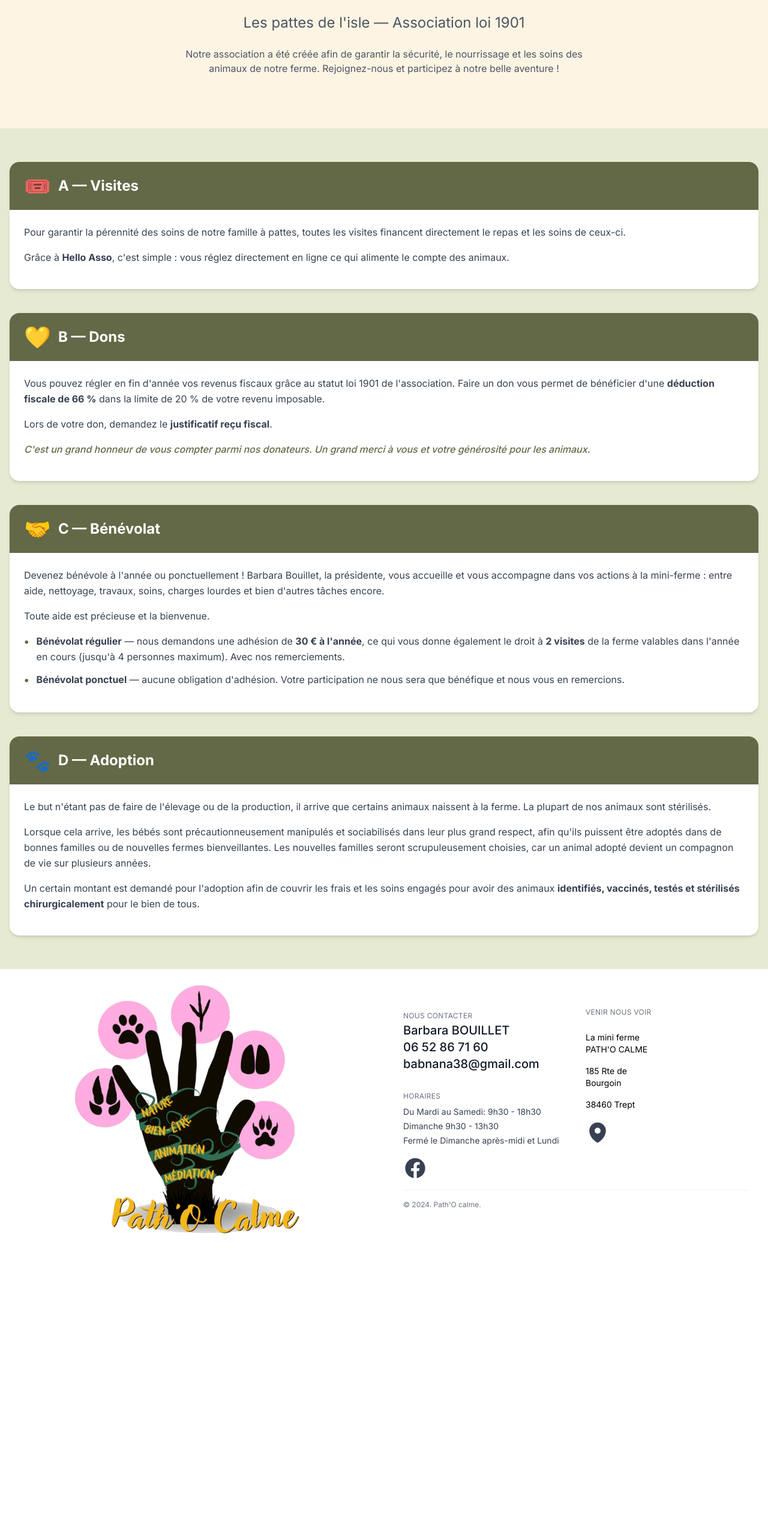
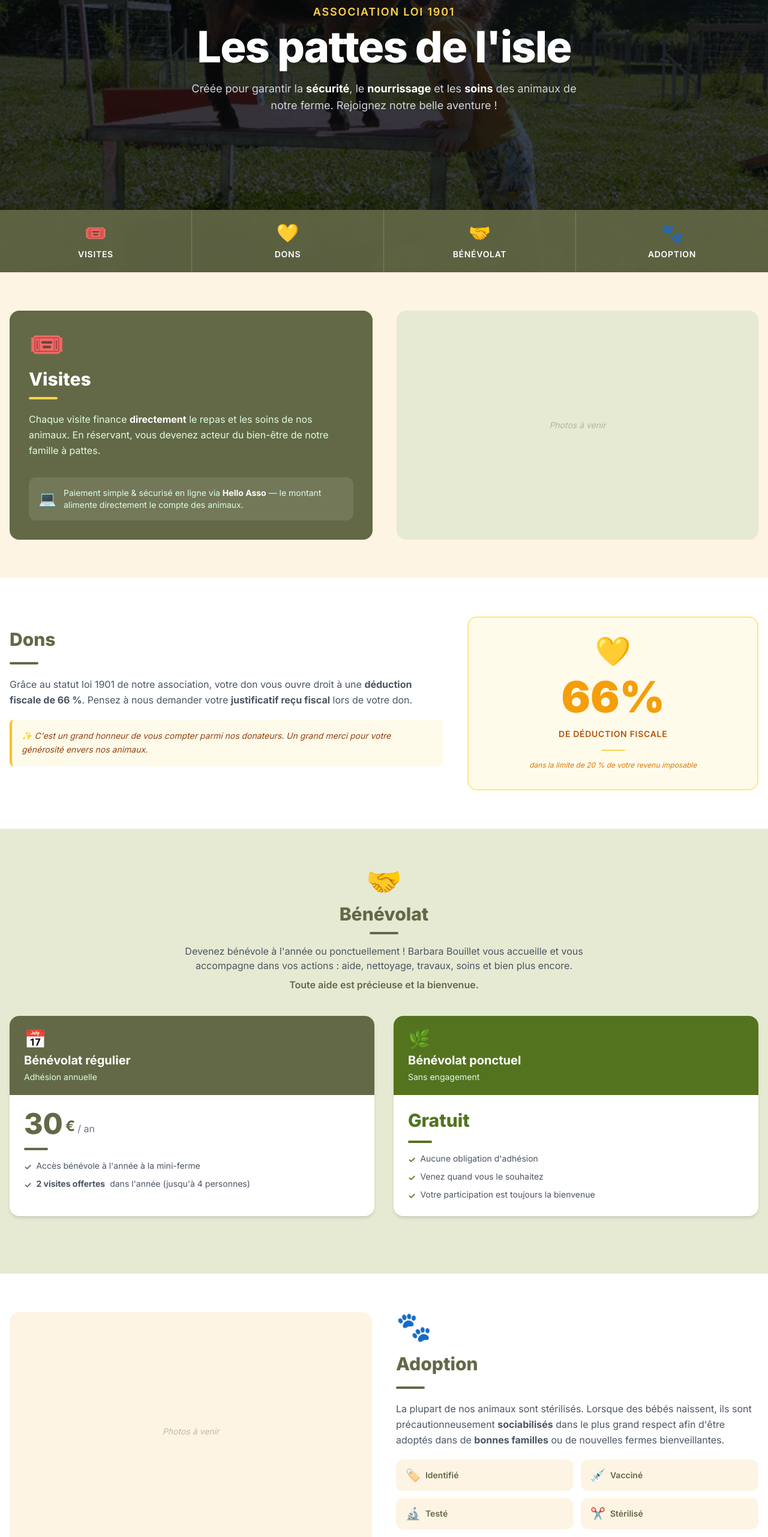
Before and after one commit to BenBBO/pathocalme, a Next.js app: page /association in a window 1280 px wide. Shown: the part 234-2797 px from the top of the page at 60% size. Before the commit the page ends 2315 px from the top, so only its background shows below. Built offline with nearby package versions, Linux system fonts and the light colour scheme.

Commit message:
Redesign association page: immersive hero, warm sections, visual stat highlights
Co-authored-by: ben-acorel <205780827+ben-acorel@users.noreply.github.com>

```diff
--- a/src/app/association/page.js
+++ b/src/app/association/page.js
@@ -1,139 +1,313 @@
 "use client"
 import { motion } from "framer-motion";
 
-const Section = ({ id, emoji, title, children }) => (
-  <motion.div
-    id={id}
-    className="bg-white rounded-2xl shadow-md overflow-hidden"
-    initial={{ opacity: 0, y: 30 }}
-    transition={{ duration: 0.8 }}
-    whileInView={{ opacity: 1, y: 0 }}
-    viewport={{ once: true }}
-  >
-    <div className="bg-secondary px-6 py-5 flex items-center gap-3">
-      <span className="text-4xl" aria-hidden="true">{emoji}</span>
-      <h2 className="text-2xl font-bold text-white">{title}</h2>
-    </div>
-    <div className="p-6 text-gray-700 space-y-4 text-base leading-relaxed">
-      {children}
-    </div>
-  </motion.div>
-);
+const fadeUp = {
+  initial: { opacity: 0, y: 40 },
+  whileInView: { opacity: 1, y: 0 },
+  transition: { duration: 0.7 },
+  viewport: { once: true },
+};
+
+const quickLinks = [
+  { id: "visites", emoji: "🎟️", label: "Visites" },
+  { id: "dons", emoji: "💛", label: "Dons" },
+  { id: "benevolat", emoji: "🤝", label: "Bénévolat" },
+  { id: "adoption", emoji: "🐾", label: "Adoption" },
+];
 
 export default function Association() {
   return (
     <>
-      {/* Hero */}
-      <section className="bg-association py-14">
-        <div className="px-4 mx-auto max-w-screen-xl text-center py-10 lg:py-8">
-          <h1 className="mb-4 text-4xl font-extrabold tracking-tight leading-none text-secondary md:text-6xl lg:text-7xl">
-            Notre Association
-          </h1>
-          <p className="mb-6 text-xl font-normal text-gray-600 lg:text-2xl sm:px-16 lg:px-48">
-            Les pattes de l&apos;isle — Association loi 1901
-          </p>
-          <p className="text-base text-gray-600 max-w-2xl mx-auto">
-            Notre association a été créée afin de garantir la sécurité, le nourrissage et les soins
-            des animaux de notre ferme. Rejoignez-nous et participez à notre belle aventure !
-          </p>
+      {/* ── HERO ─────────────────────────────────────────────────── */}
+      <section
+        className="relative bg-cover bg-center bg-no-repeat bg-gray-700 bg-blend-multiply"
+        style={{ backgroundImage: "url(images/miniferme.png)" }}
+      >
+        <div className="px-4 mx-auto max-w-screen-xl text-center py-24 lg:py-40">
+          <motion.p
+            className="mb-2 text-lg font-semibold uppercase tracking-widest text-amber-300"
+            {...fadeUp}
+          >
+            Association loi 1901
+          </motion.p>
+          <motion.h1
+            className="mb-5 text-5xl font-extrabold tracking-tight leading-tight text-white md:text-7xl"
+            initial={{ opacity: 0, y: 40 }}
+            whileInView={{ opacity: 1, y: 0 }}
+            transition={{ duration: 0.7, delay: 0.1 }}
+            viewport={{ once: true }}
+          >
+            Les pattes de l&apos;isle
+          </motion.h1>
+          <motion.p
+            className="text-lg text-gray-300 max-w-2xl mx-auto"
+            initial={{ opacity: 0, y: 40 }}
+            whileInView={{ opacity: 1, y: 0 }}
+            transition={{ duration: 0.7, delay: 0.2 }}
+            viewport={{ once: true }}
+          >
+            Créée pour garantir la <strong className="text-white">sécurité</strong>,
+            le <strong className="text-white">nourrissage</strong> et les{" "}
+            <strong className="text-white">soins</strong> des animaux de notre ferme.
+            Rejoignez notre belle aventure !
+          </motion.p>
+        </div>
+
+        {/* Quick-nav tiles */}
+        <div className="relative z-10 bg-secondary/90 backdrop-blur-sm">
+          <div className="mx-auto max-w-screen-xl grid grid-cols-2 md:grid-cols-4">
+            {quickLinks.map(({ id, emoji, label }, i) => (
+              <motion.a
+                key={id}
+                href={`#${id}`}
+                className="flex flex-col items-center gap-2 py-5 text-white hover:bg-white/10 transition-colors duration-200 border-r border-white/20 last:border-r-0"
+                initial={{ opacity: 0, y: 20 }}
+                whileInView={{ opacity: 1, y: 0 }}
+                transition={{ duration: 0.4, delay: i * 0.08 }}
+                viewport={{ once: true }}
+              >
+                <span className="text-3xl">{emoji}</span>
+                <span className="text-sm font-semibold uppercase tracking-wider">{label}</span>
+              </motion.a>
+            ))}
+          </div>
         </div>
       </section>
 
-      {/* Sections */}
-      <section className="bg-primary py-14">
-        <div className="px-4 mx-auto max-w-screen-xl grid grid-cols-1 gap-10">
+      {/* ── A — VISITES ──────────────────────────────────────────── */}
+      <section id="visites" className="bg-association py-16">
+        <div className="px-4 mx-auto max-w-screen-xl">
+          <div className="flex flex-col md:flex-row gap-10 items-stretch">
 
-          {/* A — Visites */}
-          <Section id="visites" emoji="🎟️" title="A — Visites">
-            <p>
-              Pour garantir la pérennité des soins de notre famille à pattes, toutes les visites financent
-              directement le repas et les soins de ceux-ci.
+            {/* Left — warm message panel */}
+            <motion.div
+              className="md:w-1/2 bg-secondary rounded-2xl p-8 flex flex-col justify-between text-white"
+              {...fadeUp}
+            >
+              <div>
+                <span className="text-5xl mb-4 block" aria-hidden="true">🎟️</span>
+                <h2 className="text-3xl font-extrabold mb-3">Visites</h2>
+                <span className="block w-12 h-1 rounded-full bg-amber-300 mb-5"></span>
+                <p className="text-green-100 leading-relaxed">
+                  Chaque visite finance <strong className="text-white">directement</strong> le repas
+                  et les soins de nos animaux. En réservant, vous devenez acteur du bien-être de notre
+                  famille à pattes.
                 </p>
-            <p>
-              Grâce à <strong>Hello Asso</strong>, c&apos;est simple : vous réglez directement en ligne ce qui
-              alimente le compte des animaux.
+              </div>
+              <div className="mt-8 flex items-center gap-3 bg-white/10 rounded-xl p-4">
+                <span className="text-2xl" aria-hidden="true">💻</span>
+                <p className="text-sm text-green-100">
+                  Paiement simple &amp; sécurisé en ligne via{" "}
+                  <strong className="text-white">Hello Asso</strong> — le montant alimente directement
+                  le compte des animaux.
                 </p>
-            {/* Photos placeholder — images will be added here */}
-            <div className="grid grid-cols-1 sm:grid-cols-2 gap-4 mt-4 association-photos-visites">
-              {/* Photos à venir */}
               </div>
-          </Section>
+            </motion.div>
 
-          {/* B — Dons */}
-          <Section id="dons" emoji="💛" title="B — Dons">
-            <p>
-              Vous pouvez régler en fin d&apos;année vos revenus fiscaux grâce au statut loi 1901 de
-              l&apos;association. Faire un don vous permet de bénéficier d&apos;une{" "}
-              <strong>déduction fiscale de 66 %</strong> dans la limite de 20 % de votre revenu imposable.
+            {/* Right — photo placeholder */}
+            <motion.div
+              className="md:w-1/2 rounded-2xl overflow-hidden bg-primary flex items-center justify-center min-h-64 association-photos-visites"
+              initial={{ opacity: 0, x: 40 }}
+              whileInView={{ opacity: 1, x: 0 }}
+              transition={{ duration: 0.7 }}
+              viewport={{ once: true }}
+            >
+              <p className="text-secondary/40 text-sm italic">Photos à venir</p>
+            </motion.div>
+
+          </div>
+        </div>
+      </section>
+
+      {/* ── B — DONS ─────────────────────────────────────────────── */}
+      <section id="dons" className="bg-white py-16">
+        <div className="px-4 mx-auto max-w-screen-xl">
+          <div className="flex flex-col md:flex-row-reverse gap-10 items-stretch">
+
+            {/* Right — big stat panel */}
+            <motion.div
+              className="md:w-2/5 bg-amber-50 border-2 border-amber-200 rounded-2xl p-8 flex flex-col items-center justify-center text-center gap-4"
+              {...fadeUp}
+            >
+              <span className="text-5xl" aria-hidden="true">💛</span>
+              <p className="text-7xl font-black text-amber-500 leading-none">66%</p>
+              <p className="text-sm font-semibold text-amber-700 uppercase tracking-wider">
+                de déduction fiscale
               </p>
-            <p>
-              Lors de votre don, demandez le <strong>justificatif reçu fiscal</strong>.
+              <span className="block w-10 h-0.5 rounded-full bg-amber-300"></span>
+              <p className="text-xs text-amber-600 italic">
+                dans la limite de 20 % de votre revenu imposable
               </p>
-            <p className="italic text-secondary font-medium">
-              C&apos;est un grand honneur de vous compter parmi nos donateurs. Un grand merci à vous et
-              votre générosité pour les animaux.
+            </motion.div>
+
+            {/* Left — text */}
+            <motion.div
+              className="md:w-3/5 flex flex-col justify-center gap-5"
+              initial={{ opacity: 0, x: -40 }}
+              whileInView={{ opacity: 1, x: 0 }}
+              transition={{ duration: 0.7 }}
+              viewport={{ once: true }}
+            >
+              <h2 className="text-3xl font-extrabold text-secondary">Dons</h2>
+              <span className="block w-12 h-1 rounded-full bg-secondary"></span>
+              <p className="text-gray-600 leading-relaxed">
+                Grâce au statut loi 1901 de notre association, votre don vous ouvre droit à une{" "}
+                <strong>déduction fiscale de 66 %</strong>. Pensez à nous demander votre{" "}
+                <strong>justificatif reçu fiscal</strong> lors de votre don.
               </p>
+              <div className="bg-amber-50 border-l-4 border-amber-400 rounded-lg p-4">
+                <p className="text-amber-800 italic text-sm leading-relaxed">
+                  ✨ C&apos;est un grand honneur de vous compter parmi nos donateurs. Un grand merci pour
+                  votre générosité envers nos animaux.
+                </p>
+              </div>
               {/* Photos placeholder */}
-            <div className="grid grid-cols-1 sm:grid-cols-2 gap-4 mt-4 association-photos-dons">
-              {/* Photos à venir */}
+              <div className="association-photos-dons"></div>
+            </motion.div>
+
           </div>
-          </Section>
+        </div>
+      </section>
 
-          {/* C — Bénévolat */}
-          <Section id="benevolat" emoji="🤝" title="C — Bénévolat">
-            <p>
-              Devenez bénévole à l&apos;année ou ponctuellement ! Barbara Bouillet, la présidente, vous
-              accueille et vous accompagne dans vos actions à la mini-ferme : entre aide, nettoyage,
-              travaux, soins, charges lourdes et bien d&apos;autres tâches encore.
+      {/* ── C — BÉNÉVOLAT ────────────────────────────────────────── */}
+      <section id="benevolat" className="bg-primary py-16">
+        <div className="px-4 mx-auto max-w-screen-xl">
+          <motion.div className="text-center mb-10" {...fadeUp}>
+            <span className="text-5xl block mb-3" aria-hidden="true">🤝</span>
+            <h2 className="text-3xl font-extrabold text-secondary">Bénévolat</h2>
+            <span className="block w-12 h-1 rounded-full bg-secondary mx-auto mt-3 mb-4"></span>
+            <p className="text-gray-600 max-w-2xl mx-auto">
+              Devenez bénévole à l&apos;année ou ponctuellement ! Barbara Bouillet vous accueille et vous
+              accompagne dans vos actions : aide, nettoyage, travaux, soins et bien plus encore.
+              <span className="block mt-2 font-semibold text-secondary">Toute aide est précieuse et la bienvenue.</span>
             </p>
-            <p>Toute aide est précieuse et la bienvenue.</p>
-            <ul className="space-y-3 mt-2">
-              <li className="flex gap-3">
-                <span className="text-secondary font-bold text-lg flex-shrink-0">•</span>
-                <span>
-                  <strong>Bénévolat régulier</strong> — nous demandons une adhésion de{" "}
-                  <strong>30 € à l&apos;année</strong>, ce qui vous donne également le droit à{" "}
-                  <strong>2 visites</strong> de la ferme valables dans l&apos;année en cours (jusqu&apos;à
-                  4 personnes maximum). Avec nos remerciements.
-                </span>
+          </motion.div>
+
+          <div className="grid grid-cols-1 md:grid-cols-2 gap-8">
+
+            {/* Régulier */}
+            <motion.div
+              className="bg-white rounded-2xl shadow-md overflow-hidden flex flex-col"
+              initial={{ opacity: 0, y: 30 }}
+              whileInView={{ opacity: 1, y: 0 }}
+              transition={{ duration: 0.6 }}
+              viewport={{ once: true }}
+            >
+              <div className="bg-secondary px-6 py-5">
+                <span className="text-3xl block mb-1" aria-hidden="true">📅</span>
+                <h3 className="text-xl font-bold text-white">Bénévolat régulier</h3>
+                <p className="text-green-100 text-sm mt-1">Adhésion annuelle</p>
+              </div>
+              <div className="p-6 flex flex-col gap-4 flex-1">
+                <div className="flex items-end gap-1">
+                  <span className="text-5xl font-extrabold text-secondary">30</span>
+                  <span className="text-2xl font-bold text-secondary mb-1">€</span>
+                  <span className="text-gray-500 mb-1">/ an</span>
+                </div>
+                <span className="block w-10 h-1 rounded-full bg-secondary"></span>
+                <ul className="space-y-2 text-sm text-gray-600">
+                  <li className="flex items-start gap-2">
+                    <span className="text-secondary font-bold mt-0.5">✓</span>
+                    Accès bénévole à l&apos;année à la mini-ferme
                   </li>
-              <li className="flex gap-3">
-                <span className="text-secondary font-bold text-lg flex-shrink-0">•</span>
-                <span>
-                  <strong>Bénévolat ponctuel</strong> — aucune obligation d&apos;adhésion. Votre
-                  participation ne nous sera que bénéfique et nous vous en remercions.
-                </span>
+                  <li className="flex items-start gap-2">
+                    <span className="text-secondary font-bold mt-0.5">✓</span>
+                    <strong>2 visites offertes</strong> dans l&apos;année (jusqu&apos;à 4 personnes)
                   </li>
                 </ul>
+              </div>
+            </motion.div>
+
+            {/* Ponctuel */}
+            <motion.div
+              className="bg-white rounded-2xl shadow-md overflow-hidden flex flex-col"
+              initial={{ opacity: 0, y: 30 }}
+              whileInView={{ opacity: 1, y: 0 }}
+              transition={{ duration: 0.6, delay: 0.1 }}
+              viewport={{ once: true }}
+            >
+              <div className="bg-text-nature px-6 py-5">
+                <span className="text-3xl block mb-1" aria-hidden="true">🌿</span>
+                <h3 className="text-xl font-bold text-white">Bénévolat ponctuel</h3>
+                <p className="text-green-100 text-sm mt-1">Sans engagement</p>
+              </div>
+              <div className="p-6 flex flex-col gap-4 flex-1">
+                <div className="flex items-end gap-2">
+                  <span className="text-3xl font-extrabold text-text-nature">Gratuit</span>
+                </div>
+                <span className="block w-10 h-1 rounded-full bg-text-nature"></span>
+                <ul className="space-y-2 text-sm text-gray-600">
+                  <li className="flex items-start gap-2">
+                    <span className="text-text-nature font-bold mt-0.5">✓</span>
+                    Aucune obligation d&apos;adhésion
+                  </li>
+                  <li className="flex items-start gap-2">
+                    <span className="text-text-nature font-bold mt-0.5">✓</span>
+                    Venez quand vous le souhaitez
+                  </li>
+                  <li className="flex items-start gap-2">
+                    <span className="text-text-nature font-bold mt-0.5">✓</span>
+                    Votre participation est toujours la bienvenue
+                  </li>
+                </ul>
+              </div>
+            </motion.div>
+
+          </div>
           {/* Photos placeholder */}
-            <div className="grid grid-cols-1 sm:grid-cols-2 gap-4 mt-4 association-photos-benevolat">
-              {/* Photos à venir */}
+          <div className="mt-8 association-photos-benevolat"></div>
         </div>
-          </Section>
+      </section>
 
-          {/* D — Adoption */}
-          <Section id="adoption" emoji="🐾" title="D — Adoption">
-            <p>
-              Le but n&apos;étant pas de faire de l&apos;élevage ou de la production, il arrive que certains
-              animaux naissent à la ferme. La plupart de nos animaux sont stérilisés.
+      {/* ── D — ADOPTION ─────────────────────────────────────────── */}
+      <section id="adoption" className="bg-white py-16">
+        <div className="px-4 mx-auto max-w-screen-xl">
+          <div className="flex flex-col md:flex-row gap-10 items-stretch">
+
+            {/* Left — photo placeholder */}
+            <motion.div
+              className="md:w-1/2 rounded-2xl overflow-hidden bg-association flex items-center justify-center min-h-64 association-photos-adoption"
+              initial={{ opacity: 0, x: -40 }}
+              whileInView={{ opacity: 1, x: 0 }}
+              transition={{ duration: 0.7 }}
+              viewport={{ once: true }}
+            >
+              <p className="text-secondary/40 text-sm italic">Photos à venir</p>
+            </motion.div>
+
+            {/* Right — text */}
+            <motion.div
+              className="md:w-1/2 flex flex-col justify-center gap-5"
+              {...fadeUp}
+            >
+              <span className="text-5xl" aria-hidden="true">🐾</span>
+              <h2 className="text-3xl font-extrabold text-secondary">Adoption</h2>
+              <span className="block w-12 h-1 rounded-full bg-secondary"></span>
+              <p className="text-gray-600 leading-relaxed">
+                La plupart de nos animaux sont stérilisés. Lorsque des bébés naissent, ils sont
+                précautionneusement <strong>sociabilisés</strong> dans le plus grand respect afin
+                d&apos;être adoptés dans de <strong>bonnes familles</strong> ou de nouvelles fermes
+                bienveillantes.
               </p>
-            <p>
-              Lorsque cela arrive, les bébés sont précautionneusement manipulés et sociabilisés dans leur
-              plus grand respect, afin qu&apos;ils puissent être adoptés dans de bonnes familles ou de nouvelles
-              fermes bienveillantes. Les nouvelles familles seront scrupuleusement choisies, car un animal
-              adopté devient un compagnon de vie sur plusieurs années.
+              <div className="grid grid-cols-2 gap-3">
+                {[
+                  { emoji: "🏷️", label: "Identifié" },
+                  { emoji: "💉", label: "Vacciné" },
+                  { emoji: "🔬", label: "Testé" },
+                  { emoji: "✂️", label: "Stérilisé" },
+                ].map(({ emoji, label }) => (
+                  <div key={label} className="flex items-center gap-2 bg-association rounded-xl px-4 py-3">
+                    <span className="text-xl" aria-hidden="true">{emoji}</span>
+                    <span className="text-sm font-semibold text-secondary">{label}</span>
+                  </div>
+                ))}
+              </div>
+              <p className="text-xs text-gray-400 italic">
+                Un montant est demandé pour couvrir les frais engagés pour le bien de tous.
               </p>
-            <p>
-              Un certain montant est demandé pour l&apos;adoption afin de couvrir les frais et les soins engagés
-              pour avoir des animaux <strong>identifiés, vaccinés, testés et stérilisés chirurgicalement</strong>{" "}
-              pour le bien de tous.
-            </p>
-            {/* Photos placeholder */}
-            <div className="grid grid-cols-1 sm:grid-cols-2 gap-4 mt-4 association-photos-adoption">
-              {/* Photos à venir */}
+            </motion.div>
+
           </div>
-          </Section>
-
         </div>
       </section>
     </>
```
Lines whose indentation alone changed are shown as unchanged.
